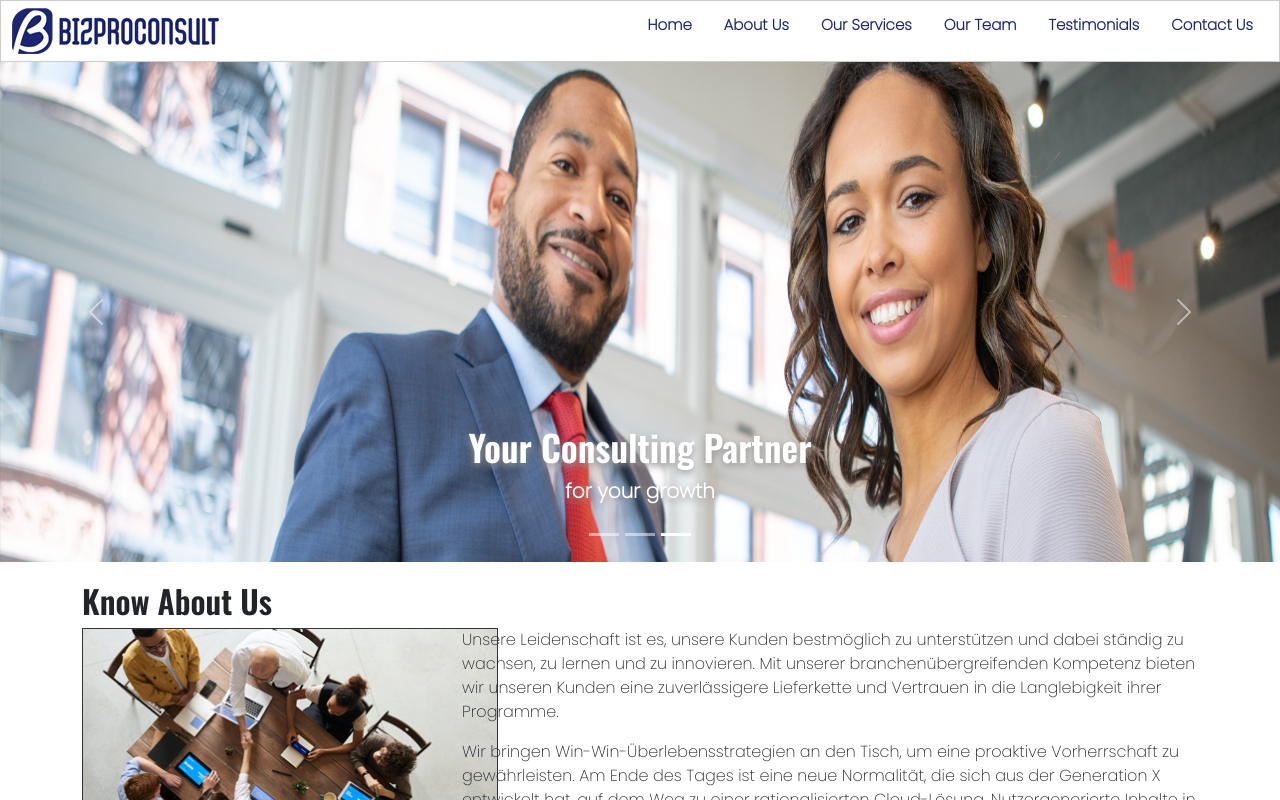
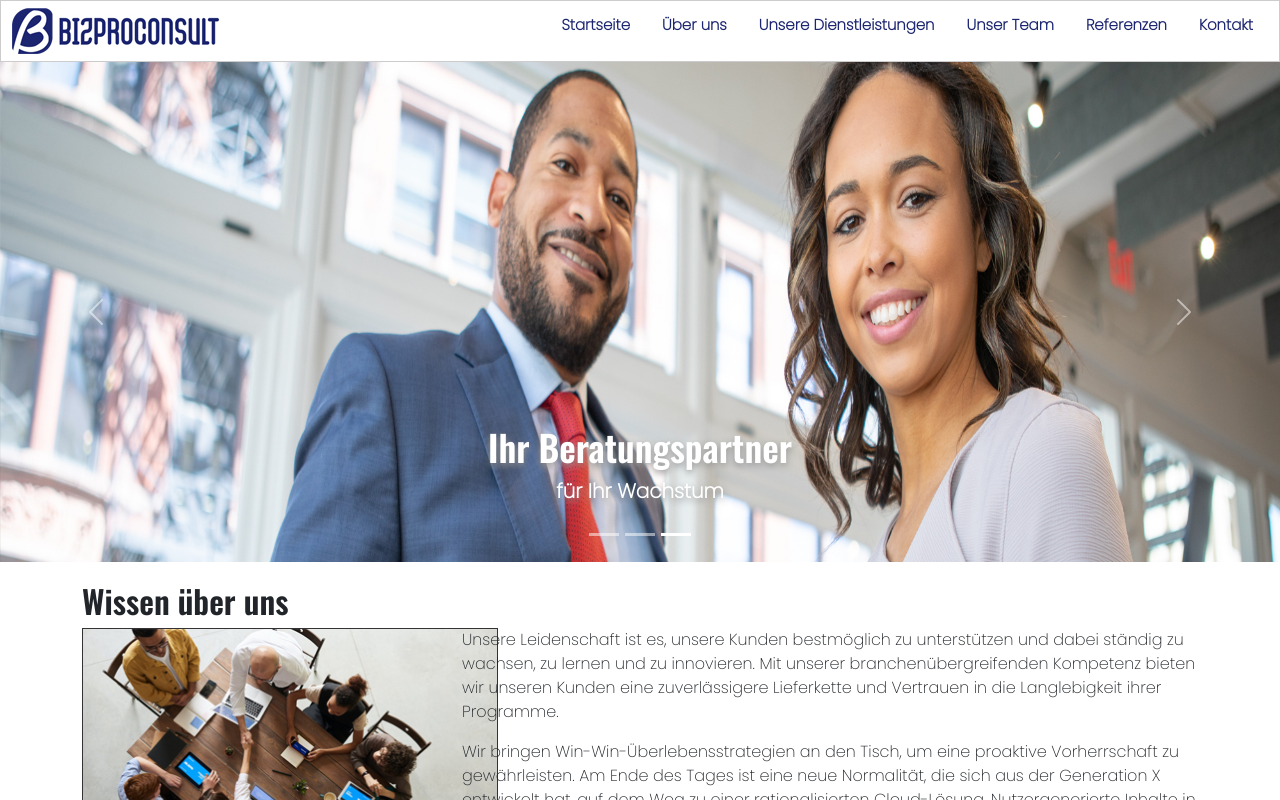
Before and after one commit to deb2050/bizproconsult, a React (Create React App) app: page / in a window 1280 px wide. Shown: the top 800 px of the page. Built offline with nearby package versions, Linux system fonts and the light colour scheme.

Commit message:
update testimonial, footer and other component and text translated to desutsch

```diff
--- a/src/components/About.js
+++ b/src/components/About.js
@@ -6,24 +6,25 @@ import about from '../images/about.jpg';
 
 import './About.css';
 
-const aboutMainText = 'Unsere Leidenschaft ist es, unsere Kunden bestmöglich zu unterstützen und dabei ständig zu wachsen, zu lernen und zu innovieren. Mit unserer branchenübergreifenden Kompetenz bieten wir unseren Kunden eine zuverlässigere Lieferkette und Vertrauen in die Langlebigkeit ihrer Programme.';
-const aboutMainText2 = 'Wir bringen Win-Win-Überlebensstrategien an den Tisch, um eine proaktive Vorherrschaft zu gewährleisten. Am Ende des Tages ist eine neue Normalität, die sich aus der Generation X entwickelt hat, auf dem Weg zu einer rationalisierten Cloud-Lösung. Nutzergenerierte Inhalte in Echtzeit werden mehrere Berührungspunkte für das Offshoring haben.';
-const About = () => {
+const About = (props) => {
     return (
         <section id="about" className="mt-20">
             <Container>
-                <h2>Know About Us</h2>
+                <h2>Wissen über uns</h2>
                 <Row>
                     <Col sm={4}>
                         <img src={about} alt="About Us" width="416" height="278" className="border-img" />
                     </Col>
                     <Col sm={8}>
-                    <p>
-                        {aboutMainText}
-                    </p>
-                    <p>
-                        {aboutMainText2}
-                    </p>
+                        {
+                            props.aboutTexts.map((text, index) => {
+                                return (
+                                    <p key={index}>
+                                        {text.text}
+                                    </p>
+                                )
+                            })
+                        }
                     </Col>
                 </Row>
                 <hr />
--- a/src/components/App.js
+++ b/src/components/App.js
@@ -9,6 +9,18 @@ import Contact from './Contact';
 import Footer from './common/Footer';
 
 import './App.css';
+// About
+const aboutTexts = [
+  {
+    id: '1',
+    text: 'Unsere Leidenschaft ist es, unsere Kunden bestmöglich zu unterstützen und dabei ständig zu wachsen, zu lernen und zu innovieren. Mit unserer branchenübergreifenden Kompetenz bieten wir unseren Kunden eine zuverlässigere Lieferkette und Vertrauen in die Langlebigkeit ihrer Programme.'
+  },
+  {
+    id: '2',
+    text: 'Wir bringen Win-Win-Überlebensstrategien an den Tisch, um eine proaktive Vorherrschaft zu gewährleisten. Am Ende des Tages ist eine neue Normalität, die sich aus der Generation X entwickelt hat, auf dem Weg zu einer rationalisierten Cloud-Lösung. Nutzergenerierte Inhalte in Echtzeit werden mehrere Berührungspunkte für das Offshoring haben.'
+  }
+];
+
 // Our Services
 const servicesData = [
   {
@@ -36,19 +48,21 @@ const servicesData = [
       heading: 'Strategie',
       serviceText: 'Das strategische Management umfasst die Formulierung von Strategien und Zielen für das gesamte Unternehmen und die einzelnen Geschäftsbereiche.'
   }
-]
+];
+
+const footerAboutText = aboutTexts[0];
 
 function App() {
   return (
     <div className="App">
       <Header />
       <CarouselBanner />
-      <About />
+      <About aboutTexts={aboutTexts} />
       <OurServices servicesData={servicesData} />
       <OurTeam />
       <OurTestimonials />
       <Contact />
-      <Footer servicesData={servicesData} />
+      <Footer servicesData={servicesData} aboutTexts={footerAboutText} />
     </div>
   );
 }
--- a/src/components/Contact.js
+++ b/src/components/Contact.js
@@ -6,7 +6,7 @@ import LocationMap from '../components/Map';
 
 const Contact = () => {
     return (
-        <section>
+        <section id="contact">
             <Container>
             <h2>Contact Us</h2>
                 <Row>
@@ -22,7 +22,7 @@ const Contact = () => {
                         <h6>info@bizproconsult</h6>
                     </Col>
                 </Row>
-                <hr />
+                <br />
             </Container>
         </section>
     )
--- a/src/components/OurServices.js
+++ b/src/components/OurServices.js
@@ -12,9 +12,9 @@ const serviceMainText = 'Mit unserem Ansatz, niedrig hängende Früchte zu nutze
 
 const OurServices = (props) => {
     return (
-        <section>
+        <section id="our-services">
             <Container>
-            <h2>Our Services</h2>
+            <h2>Unsere Dienstleistungen</h2>
                 <Row>
                     <Col sm={12}>
                         <p>
--- a/src/components/OurTeam.js
+++ b/src/components/OurTeam.js
@@ -13,9 +13,9 @@ import team5 from '../images/team5.jpg';
 
 const OurTeam = () => {
     return (
-        <section id='our-team'>
+        <section id="ourteam">
             <Container>
-            <h2>Know Our Team</h2>
+            <h2>Unser Team kennenlernen</h2>
                 <Row>
                     <Col sm={3}>
                         <img src={team5} width="300" height="300" alt="Roland Wittphal" className='border-img' />
--- a/src/components/OurTestimonials.css
+++ b/src/components/OurTestimonials.css
@@ -1,6 +1,7 @@
 .container-fluid {
-    --bs-gutter-x: 0!important;
+    --bs-gutter-x: 0 !important;
 }
+
 .testimonial {
     min-height: 400px;
     background: url(../images/parallex-bg.jpg) center center;
@@ -10,6 +11,7 @@
     background-repeat: no-repeat;
     background-size: cover;
 }
+
 .testimonial h3 {
     font-size: 45px;
     text-align: center;
@@ -20,6 +22,7 @@
     padding: 10px;
     text-shadow: 0 0 20px #333;
 }
+
 .testimonial .two {
     text-align: center;
     color: #fff;
@@ -27,5 +30,7 @@
     font-weight: bold;
     text-shadow: 0 0 30px #000;
     position: relative;
-    top: 100px;
+    top: 90px;
+    padding: 0 30px;
+    border-right: 1px solid #fff;
 }
--- a/src/components/OurTestimonials.js
+++ b/src/components/OurTestimonials.js
@@ -1,21 +1,28 @@
 import React from "react";
 import Container from 'react-bootstrap/Container';
+import Row from 'react-bootstrap/Row';
 import Col from 'react-bootstrap/Col';
 
 import './OurTestimonials.css';
 
 const clientTestimonial = 'Roland kennt sich wirklich aus. Er hat unserem Unternehmen geholfen, fünfmal mehr Leads für weniger Geld zu generieren, als wir vorher ausgegeben haben. Er ist zuverlässig, professionell und es macht wirklich Spaß, mit ihm zu arbeiten.';
+const clientTestimonial2 = 'Zuerst war ich skeptisch, aber als ich mich darauf einließ, wurde mir klar, dass ich auf eine Goldmine praktischer Informationen gestoßen war.';
 
 const OurTestimonials = () => {
     return (
-        <section id="testimonials">
+        <section>
             <Container fluid>
                 <div id="testimonials" className="mt-10 mb-20">
                     <div className="testimonial">
-                        <Col><h3>Our Testimonials</h3></Col>
-                        <Col className="two">
+                        <Col><h3>Unsere Referenzen</h3></Col>
+                        <Row>
+                        <Col sm={6} className="two">
                             {clientTestimonial}
                         </Col>
+                        <Col sm={6} className="two">
+                            {clientTestimonial2}
+                        </Col>
+                        </Row>
                     </div>
                 </div>
             </Container>
--- a/src/components/common/Carousel.js
+++ b/src/components/common/Carousel.js
@@ -14,34 +14,34 @@ const CarouselBanner = () => {
           <img
             className="d-block w-100"
             src={banner1} width="2000" height="500"
-            alt="Expand your Business"
+            alt="Erweitern Sie Ihr Geschäft"
           />
           <Carousel.Caption>
-            <h1>Expand your Business</h1>
-            <p>with our Services</p>
+            <h1>Erweitern Sie Ihr Geschäft</h1>
+            <p>mit unseren Dienstleistungen</p>
           </Carousel.Caption>
         </Carousel.Item>
         <Carousel.Item interval={500}>
           <img
             className="d-block w-100"
             src={banner2} width="2000" height="500"
-            alt="Enhance your Organization's Performance"
+            alt="Verbessern Sie die Leistung Ihrer Organisation"
           />
           <Carousel.Caption>
-            <h1>Enhance your Organization's Performance</h1>
-            <p>with our Services</p>
+            <h1>Verbessern Sie die Leistung Ihrer Organisation</h1>
+            <p>mit unseren Dienstleistungen</p>
           </Carousel.Caption>
         </Carousel.Item>
         <Carousel.Item>
           <img
             className="d-block w-100"
             src={banner3} width="2000" height="500"
-            alt="Your Consulting Partner"
+            alt="Ihr Beratungspartner"
           />
           <Carousel.Caption>
-            <h1>Your Consulting Partner</h1>
+            <h1>Ihr Beratungspartner</h1>
             <p>
-              for your growth
+              für Ihr Wachstum
             </p>
           </Carousel.Caption>
         </Carousel.Item>
--- a/src/components/common/Footer.css
+++ b/src/components/common/Footer.css
@@ -8,8 +8,18 @@ footer h3 {
     font-size: 18px;
     font-family: 'Oswald', sans-serif;
     font-weight: 600;
+    text-decoration: underline;
 }
 footer .container .row .col-sm-4:nth-child(2) {
     border-left: 1px solid #fff;
     border-right: 1px solid #fff;
 }
+footer .footer-services {
+    padding-left: 0;
+}
+footer .footer-services li {
+    list-style-type: none;
+}
+footer .footer-services li::before{
+    content: '☞ ';
+}
--- a/src/components/common/Header.js
+++ b/src/components/common/Header.js
@@ -13,27 +13,29 @@ const Header = () => {
         <Container fluid>
         <Row>
             <Col sm={2}>
-                <img src={logo} width="210" height="50" alt="Bizproconsult" />
+                <a href="/">
+                    <img src={logo} width="210" height="50" alt="Bizproconsult" />
+                </a>
             </Col>
             <Col sm={10}>
             <Nav className="justify-content-end">
                 <Nav.Item>
-                    <Nav.Link href="/home">Home</Nav.Link>
+                    <Nav.Link href="/">Startseite</Nav.Link>
                 </Nav.Item>
                 <Nav.Item>
-                    <Nav.Link href="#about">About Us</Nav.Link>
+                    <Nav.Link href="#about">Über uns</Nav.Link>
                 </Nav.Item>
                 <Nav.Item>
-                    <Nav.Link eventKey="link-1">Our Services</Nav.Link>
+                    <Nav.Link href="#our-services">Unsere Dienstleistungen</Nav.Link>
                 </Nav.Item>
                 <Nav.Item>
-                    <Nav.Link eventKey="link-2">Our Team</Nav.Link>
+                    <Nav.Link href="#ourteam">Unser Team</Nav.Link>
                 </Nav.Item>
                 <Nav.Item>
-                    <Nav.Link eventKey="link-1">Testimonials</Nav.Link>
+                    <Nav.Link href="#testimonials">Referenzen</Nav.Link>
                 </Nav.Item>
                 <Nav.Item>
-                    <Nav.Link eventKey="link-2">Contact Us</Nav.Link>
+                    <Nav.Link href="#contact">Kontakt</Nav.Link>
                 </Nav.Item>
             </Nav>
             </Col>
```
Also changed, not shown: src/components/common/Footer.js (+14 -2 lines), 2 other files (tests, documents, lock files or other folders).
